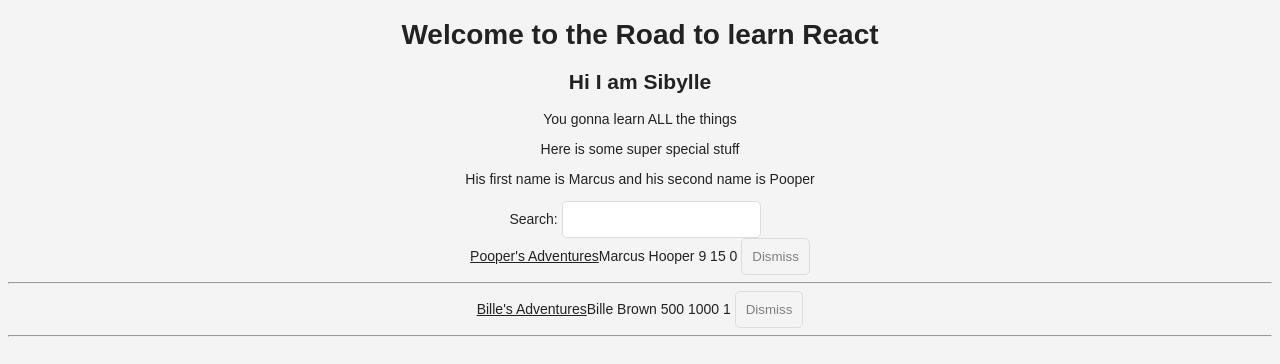
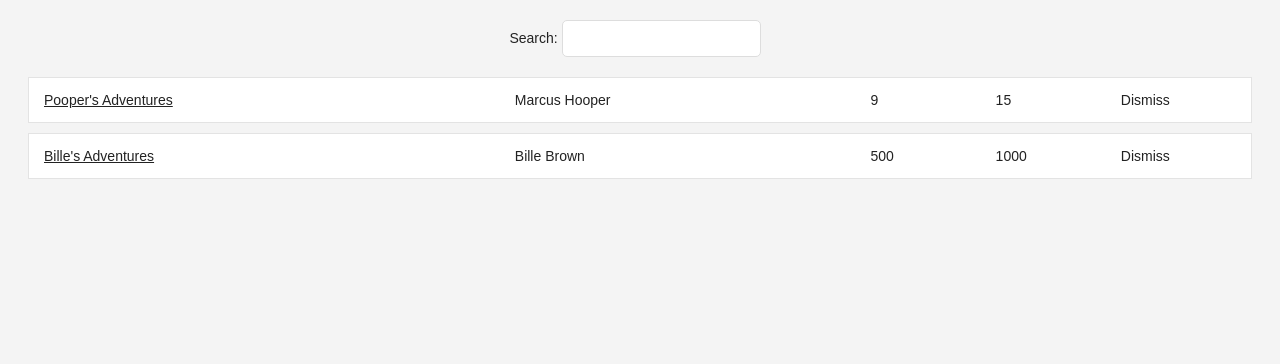
Before and after one commit to alaskaa/hackernews, a React (Create React App) app: page / in a window 1280 px wide. Shown: the top 364 px of the page. Built offline with nearby package versions, Linux system fonts and the light colour scheme.

Commit message:
apply styles to components in App.js

```diff
--- a/src/App.js
+++ b/src/App.js
@@ -51,27 +51,17 @@
   }
 
   render() {
-    const helloWorld = 'Welcome to the Road to learn React';
-    const newText = 'You gonna learn ALL the things';
-    const fancyText = 'stuff';
-    const coolObj = {
-      firstName: 'Marcus',
-      secondName: 'Pooper'
-    };
     const { searchTerm, list} = this.state;
     return (
-      <div className="App">
-        <h1>{helloWorld}</h1>
-        <h2>Hi I am {this.state.name}</h2>
-        <p>{newText}</p>
-        <p>Here is some super special {fancyText}</p>
-        <p>His first name is {coolObj.firstName} and his second name is {coolObj.secondName}</p>
+      <div className="page">
+        <div className="interactions">
           <Search
             value={searchTerm}
             onChange={this.onSearchChange}
           >
           Search:
           </Search>
+        </div>
         <Table
           list={list}
           pattern={searchTerm}
@@ -141,25 +131,30 @@
   // }
 
   const Table = ({ list, pattern, onDismiss}) => {
-    return(
-      <div>
+    return (
+      <div className="table">
         {list.filter(isSearched(pattern)).map(item =>
-            <div key={item.objectID}>
-              <span>
+            <div key={item.objectID} className="table-row">
+              <span style={{ width: '40%' }}>
                 <a href={item.url}>{item.title}</a>
               </span>
-              <span>{item.author} </span>
-              <span>{item.num_comments} </span>
-              <span>{item.points} </span>
-              <span>{item.objectID} </span>
-              <span>
+              <span style={{ width: '30%' }}>
+                {item.author}
+              </span>
+              <span style={{ width: '10%' }}>
+                {item.num_comments}
+              </span>
+              <span style={{ width: '10%' }}>
+                {item.points}
+              </span>
+              <span style={{ width: '10%' }}>
                 <Button
                   onClick={() => onDismiss(item.objectID)}
+                  className="button-inline"
                 >
                   Dismiss
                 </Button>
               </span>
-              <hr />
             </div>
         )}
       </div>
```
Lines whose indentation alone changed are shown as unchanged.
